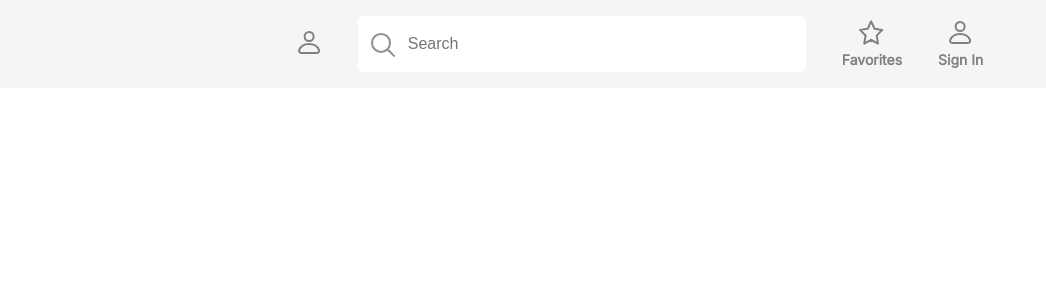
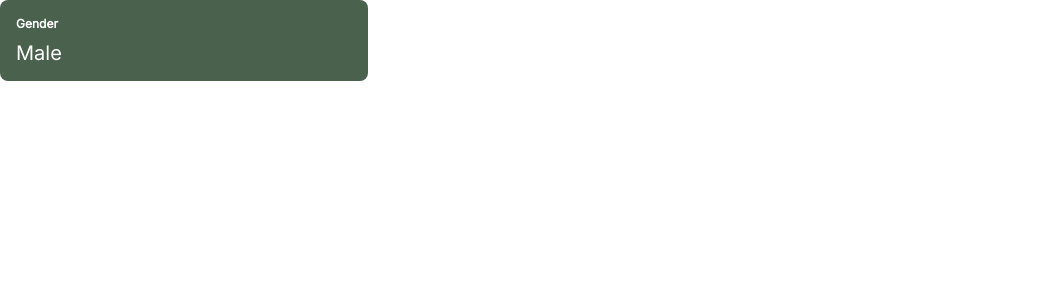
Before and after one commit to Efekahya/rnmClient, a React (Create React App) app: page / in a window 1280 px wide. Shown: the top 300 px of the page, without its empty margins (0-1046 px from the left). Built offline with nearby package versions, Linux system fonts and the light colour scheme.

Commit message:
characterDetailCard completed

```diff
--- a/src/App.tsx
+++ b/src/App.tsx
@@ -1,13 +1,12 @@
-import React from "react"
+import React from "react";
 
-import Navbar from "./components/Navbar/index"
-import { ReactComponent as Logo } from "./assets/profile.svg"
+import CharacterDetailCard from "./components/CharacterDetailCard";
 function App() {
   return (
     <div className="App">
-      <Navbar Logo={<Logo />} />
+      <CharacterDetailCard title="Gender" content="Male" />
     </div>
-  )
+  );
 }
 
-export default App
+export default App;
--- /dev/null
+++ b/src/components/CharacterDetailCard/index.tsx
@@ -0,0 +1,14 @@
+import React from "react";
+import { ICharacterDetailCardProps } from "../../types/interfaces";
+import "./styles.scss";
+export default function CharacterDetailCard({
+  title,
+  content
+}: ICharacterDetailCardProps) {
+  return (
+    <div className="container">
+      <div className="title">{title}</div>
+      <div className="content">{content}</div>
+    </div>
+  );
+}
--- /dev/null
+++ b/src/components/CharacterDetailCard/styles.scss
@@ -0,0 +1,42 @@
+.container {
+    display: flex;
+    flex-direction: column;
+    align-items: flex-start;
+    padding: 16px;
+    gap: 10px;
+
+    width: 368px;
+    height: 81px;
+
+    background: #4A614D;
+    border-radius: 8px;
+    box-sizing: border-box;
+}
+
+.title {
+    font-family: 'Inter';
+    font-style: normal;
+    font-weight: 700;
+    font-size: 12px;
+    line-height: 15px;
+    color: #FFFFFF;
+}
+
+.content {
+    font-family: 'Inter';
+    font-style: normal;
+    font-weight: 400;
+    font-size: 20px;
+    line-height: 24px;
+
+    /* white */
+
+    color: #FFFFFF;
+
+
+    /* Inside auto layout */
+
+    flex: none;
+    order: 0;
+    flex-grow: 0;
+}
--- /dev/null
+++ b/src/types/interfaces.ts
@@ -0,0 +1,4 @@
+export interface ICharacterDetailCardProps {
+  title: string;
+  content: string;
+}
```
